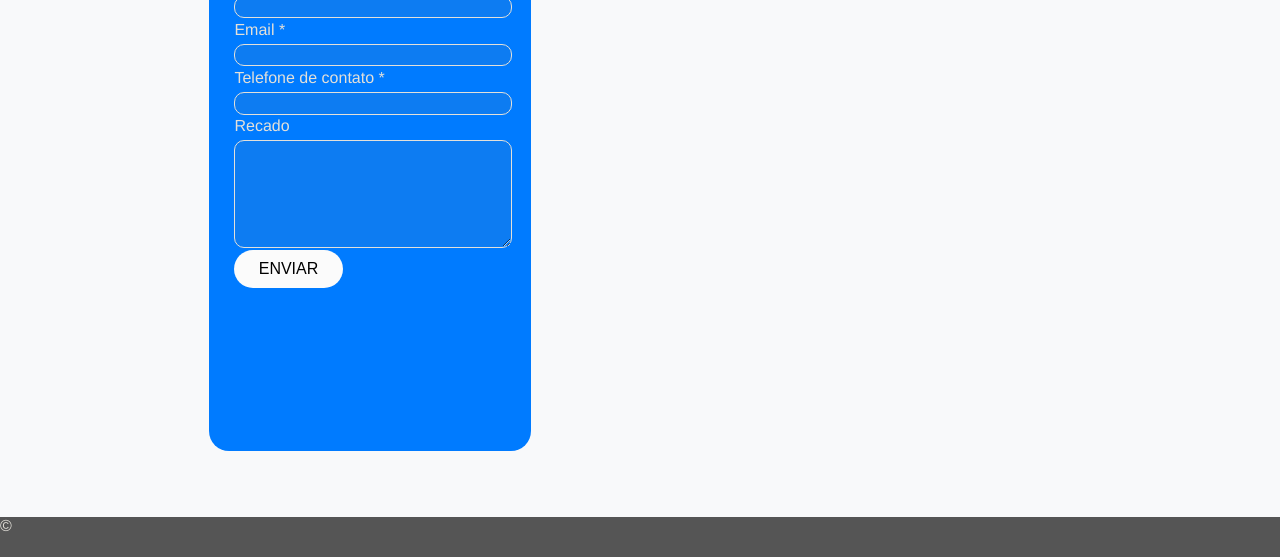
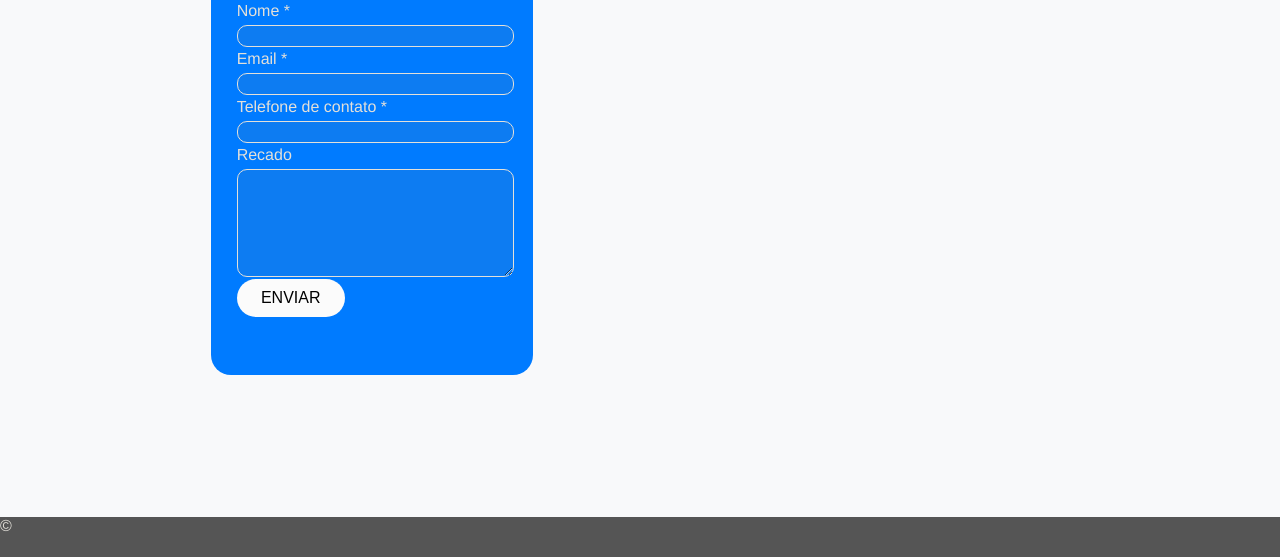
Before and after one commit to MOR4Xx/Pagina-Eventos, a website built with webpack: page index.html in a window 1280 px wide. Shown: the part 2292-2849 px from the top of the page. Built offline with nearby package versions, Linux system fonts and the light colour scheme; files whose address does not match are found by name.

Commit message:
Commit 22/11 14:25

```diff
--- a/css/style.css
+++ b/css/style.css
@@ -210,6 +210,7 @@
 
 .frame-contato {
   display: flex;
+  flex-wrap: wrap;
   padding: 2vh 2vw;
 }
 
@@ -221,6 +222,14 @@
   color: #E3E0D9;
   display: flex;
   flex-direction: column;
+  justify-content: center;
+  max-height: 60vh;
+  overflow: scroll;
+}
+
+.formulario form{
+  display: inline-block;
+  align-items: center;
 }
 
 .formulario h2 {
@@ -298,3 +307,9 @@
 }
 
 /* Responsividade */
+
+@media (max-width: 768px) {
+  .frame-contato{
+    flex-direction: column;
+  }
+}
--- a/index.html
+++ b/index.html
@@ -116,7 +116,7 @@
     <h3>Acreditamos em nosso trabalho. Estamos desde 2002 investindo em tecnologia e capacitação por um mercado
       melhor!</h3>
   </section>
-  <section id="contato">
+  <section id="contato">f
     <div class="frame-contato">
       <div class="formulario">
         <h2>Entre em contato para agendar sua festa de formatura</h2>
```
